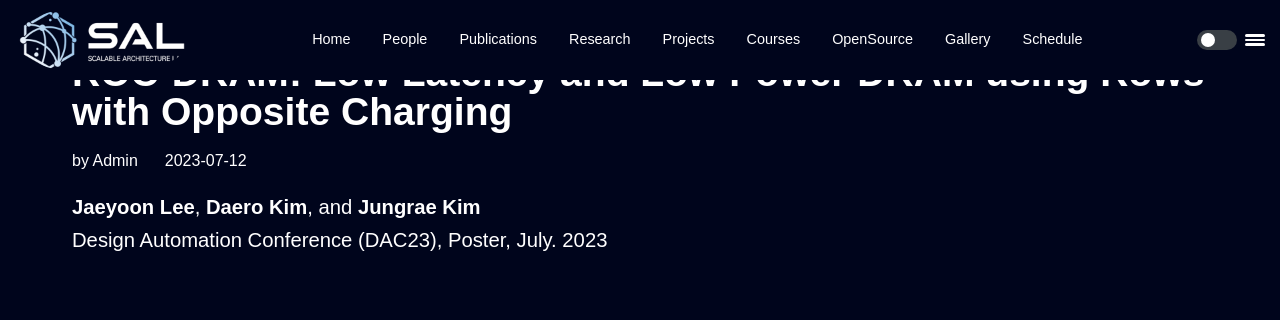
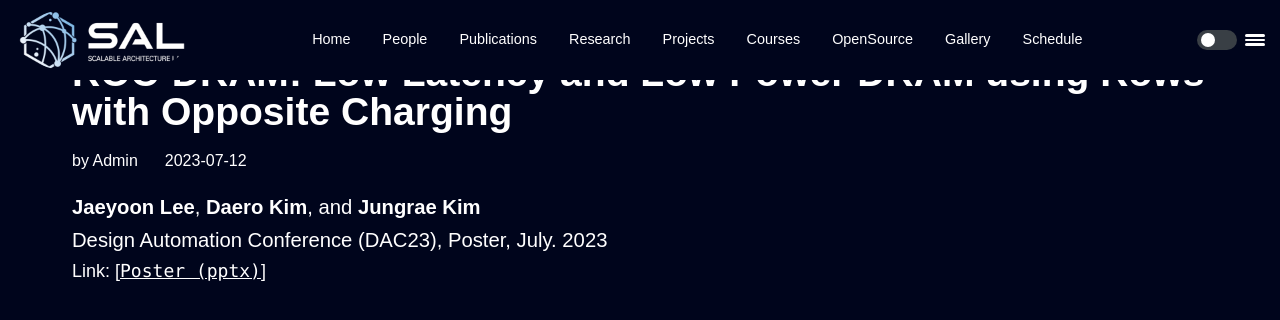
Before and after one commit to scalable-arch/scalable-arch.github.io, a Jekyll site: the page built from _posts/pub/2023-07-12-ROC-DRAM:_Low_Latency_and_Low_Power_DRAMusing_Rows_with_Opposite_Charging.md, in a window 1280 px wide and 900 px high, scrolled down 331 px. Shown: the top 320 px of the window. Built offline with Jekyll 4.4.1, drawn with Linux system fonts in a browser that asks for light colours.

Commit message:
Update publish details - include pptx link

````diff
--- a/_posts/pub/2023-07-12-ROC-DRAM:_Low_Latency_and_Low_Power_DRAMusing_Rows_with_Opposite_Charging.md
+++ b/_posts/pub/2023-07-12-ROC-DRAM:_Low_Latency_and_Low_Power_DRAMusing_Rows_with_Opposite_Charging.md
@@ -7,3 +7,5 @@ pub-type: C
 
 **Jaeyoon Lee**, **Daero Kim**, and **Jungrae Kim** <br>
 Design Automation Conference (DAC23), Poster, July. 2023
+
+Link: [[```Poster (pptx)```](https://github.com/scalable-arch/scalable-arch.github.io/raw/main/_posts/Poster/%5BDAC'23%5D%20ROC-DRAM.pptx)]
````
Also changed, not shown: _posts/pub/2023-04-17-UVMMU:_Hardware-Offladed_Page_Migration_for_Heterogeneous_Computing.md (+2 -0 lines).
